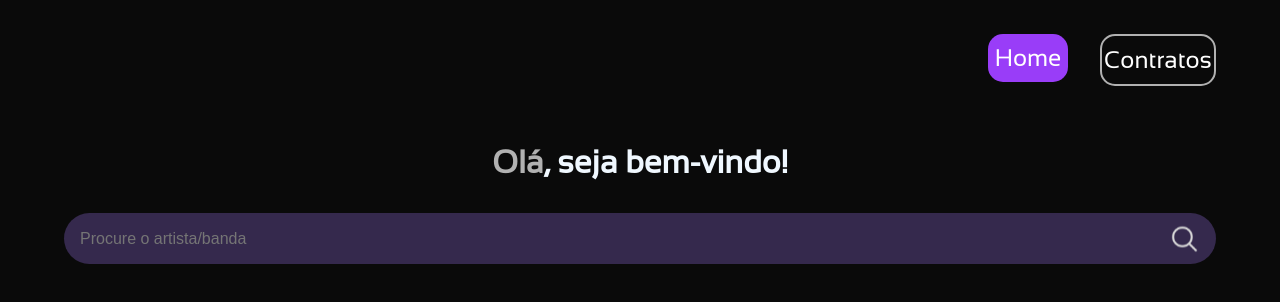
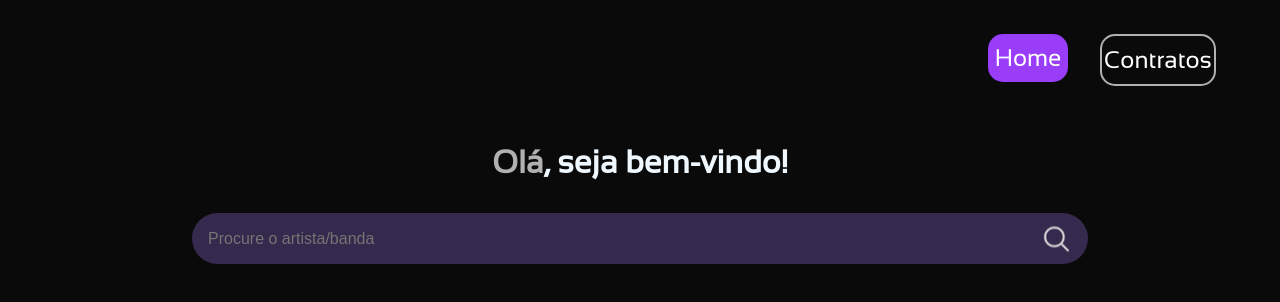
Before and after one commit to Davasz/DESAFIO-SPOTIFY, a Vue app in the folder client/: page / in a window 1280 px wide. Shown: the top 302 px of the page. Built offline with nearby package versions, Linux system fonts and the light colour scheme.

Commit message:
📱Responsiveness

```diff
--- a/client/src/components/CardsArtists.vue
+++ b/client/src/components/CardsArtists.vue
@@ -53,6 +53,8 @@ export default {
     border-radius: 20px;
     padding: 5px;
     background-image: linear-gradient(144deg, #a930ff, #c693f6 50%, #42007b);
+    cursor: pointer;
+    transition: 0.3s;
 }
 
 .card-content {
@@ -89,4 +91,9 @@ export default {
     font-family: 'Sansation', sans-serif;
     color: #B1B1B1;
 }
+
+.card:hover {
+    transform: translateY(-5px);
+    box-shadow: 0 4px 4px 4px #a930ff;
+}
 </style>
--- a/client/src/components/TheSearch.vue
+++ b/client/src/components/TheSearch.vue
@@ -22,7 +22,7 @@ export default {
         const onSearch = () =>  {
             let artistFormated = inputValue.value.replace(' ', '+')
             // Calling the storeArtist action
-            store.dispatch('storeArtist', `https://api.spotify.com/v1/search?q=${artistFormated}&type=artist&limit=5`)
+            store.dispatch('storeArtist', `https://api.spotify.com/v1/search?q=${artistFormated}&type=artist&limit=8`)
         }
 
         // Returning the variables
@@ -42,6 +42,7 @@ export default {
 /* Mobile First */
 .search-div {
     position: relative;
+    margin-bottom: 2rem;
 }
 
 .search {
@@ -64,4 +65,11 @@ export default {
     transform: translateY(-50%);
     right: 1rem;
     cursor: pointer;
-}</style>
+}
+
+@media (min-width: 780px) {
+    .search{
+        width: 70vw;
+    }
+}
+</style>
```
